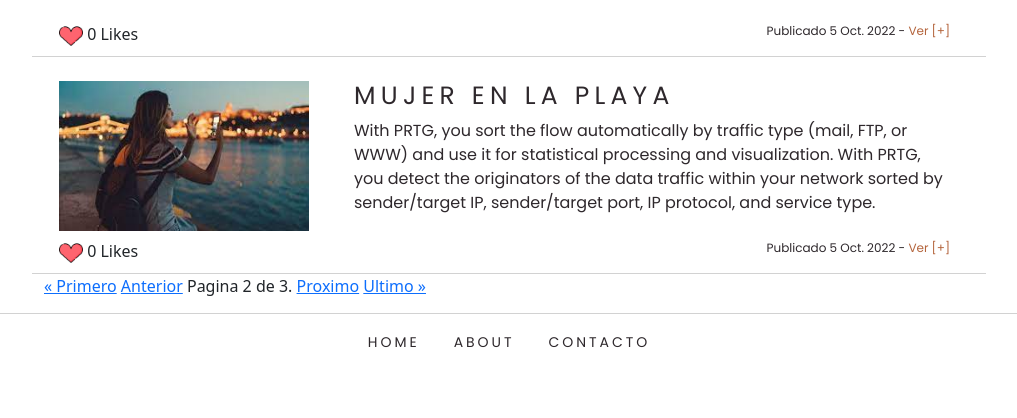
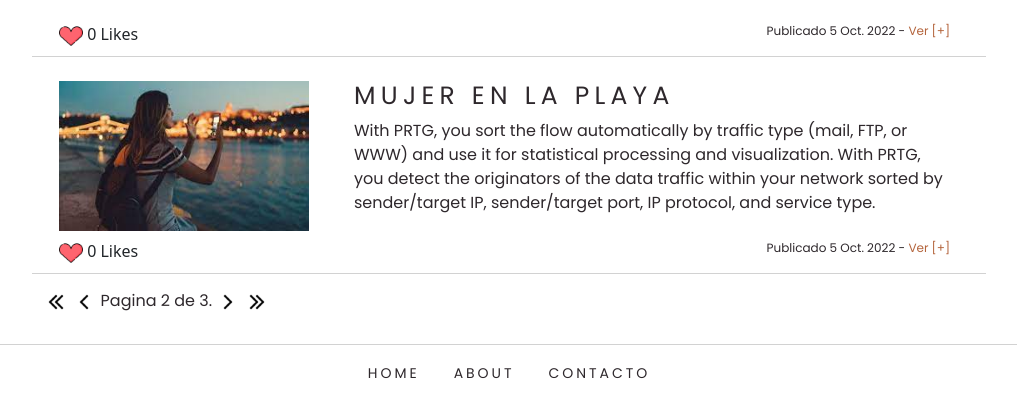
Before and after one commit to lycha156/proyectoFinal, a Django app: page /?page=2 in a window 1280 px wide. Shown: the part 323-741 px from the top of the page, without its empty margins (131-1148 px from the left). Run offline with Django 4.2, Linux system fonts and the light colour scheme; data comes from the database, SQL or seed files in the repository; some libraries are stand-ins or nearby versions.

Commit message:
las 13hs

```diff
--- a/blog/templates/blog_index.html
+++ b/blog/templates/blog_index.html
@@ -45,8 +45,8 @@
     <div class="pagination">
         <span class="step-links">
             {% if posts.has_previous %}
-                <a href="?page=1">&laquo; Primero</a>
-                <a href="?page={{ posts.previous_page_number }}">Anterior</a>
+                <a href="?page=1"><img src="{% static 'images/icons/primero.png' %}" width="24" height="24"></a>
+                <a href="?page={{ posts.previous_page_number }}"><img src="{% static 'images/icons/anterior.png' %}" width="24" height="24"></a>
             {% endif %}
 
             {% if posts.number %}
@@ -56,8 +56,8 @@
             {% endif %}
 
             {% if posts.has_next %}
-                <a href="?page={{ posts.next_page_number }}">Proximo</a>
-                <a href="?page={{ posts.paginator.num_pages }}">Ultimo &raquo;</a>
+                <a href="?page={{ posts.next_page_number }}"><img src="{% static 'images/icons/siguiente.png' %}" width="24" height="24"></a>
+                <a href="?page={{ posts.paginator.num_pages }}"><img src="{% static 'images/icons/ultimo.png' %}" width="24" height="24"></a>
             {% endif %}
         </span>
     </div>
--- a/static/css/style.css
+++ b/static/css/style.css
@@ -92,6 +92,36 @@ a:hover.homelink{
     margin-left: 15px;
     width: 24px;
     height: 24px;
+}
+
+/* INDEX - PAGINACION */
+.pagination{
+    margin-left: auto;
+    margin-right: auto;
+    margin-top: 15px;
+    margin-bottom: 15px;
+}
+
+.step-links{
+    font-family: Arial,Helvetica,sans-serif;
+    letter-spacing: 0em;
+    font-family: poppins;
+    font-weight: 500;
+    font-style: normal;
+    font-size: 16px;
+    color: #2E282C;
+    text-decoration: none;
+}
+
+.step-links a{
+    font-family: Arial,Helvetica,sans-serif;
+    letter-spacing: 0em;
+    font-family: poppins;
+    font-weight: 500;
+    font-style: normal;
+    font-size: 16px;
+    color: #2E282C;
+    text-decoration: none;
 }
 
 /* EFECTO IMAGEN LIKE */
```
Also changed, not shown: blog/admin.py (+11 -1 lines), static/images/icons/anterior.png (added), static/images/icons/primero.png (added), static/images/icons/siguiente.png (added), static/images/icons/ultimo.png (added).
